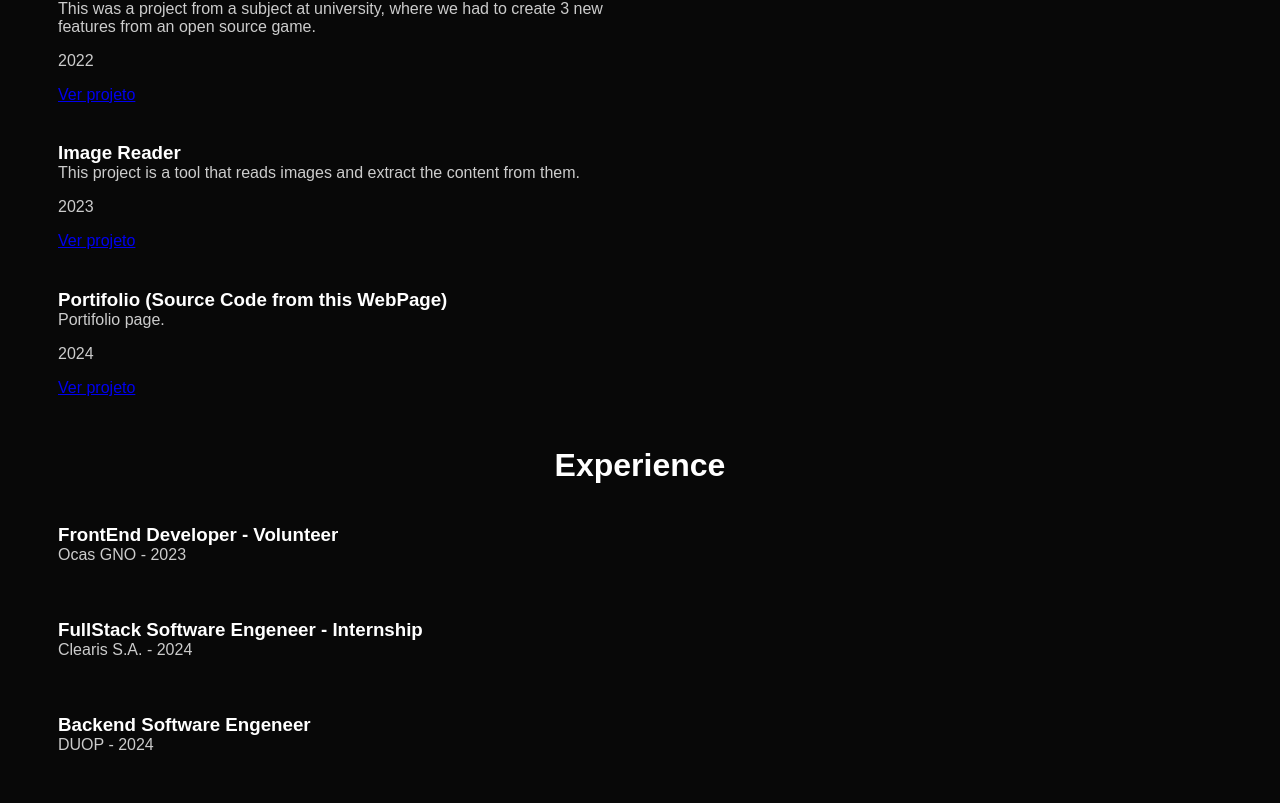
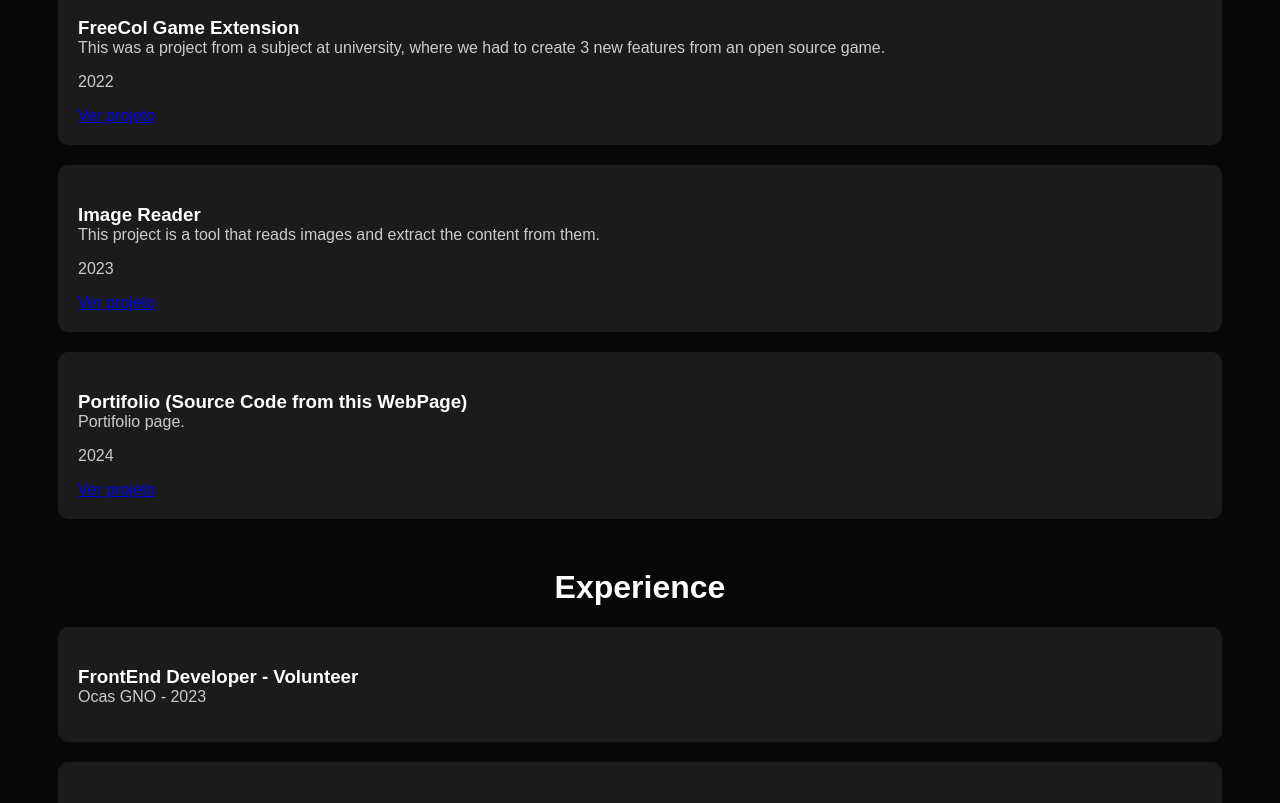
Before and after one commit to LemosFTW/portifolio, a Vue app: page / in a window 1280 px wide. Shown: the part 1293-2096 px from the top of the page. Before the commit the page ends 2071 px from the top, so only its background shows below. Built offline with nearby package versions, Linux system fonts and the light colour scheme.

Commit message:
adding card background

```diff
--- a/src/App.vue
+++ b/src/App.vue
@@ -44,7 +44,7 @@
     <div class="gridHalf">
       <div class="projectsContainer">
         <div v-for="project in projects" :key="project.title">
-          <div>
+          <div class="card">
             <h3>{{ project.title }}</h3>
             <p>{{ project.description }}</p>
             <p>{{ project.year }}</p>
@@ -60,7 +60,7 @@
     <div class="gridHalf">
       <div class="experienceContainer">
         <div v-for="exp in experience" :key="exp.title">
-          <div>
+          <div class="card">
             <h3>{{ exp.title }}</h3>
             <p>{{ exp.company }} - {{ exp.year }}</p>
           </div>
@@ -155,7 +155,7 @@ body {
 
 .gridHalf {
   display: grid;
-  grid-template-columns: 50% 50%;
+  grid-template-columns: 1fr 1fr;
   grid-column-start: 1;
   gap: 10px;
 }
@@ -220,6 +220,7 @@ body {
 }
 
 .projectsContainer {
+  grid-column: 1/-1;
   display: flex;
   flex-direction: column;
   gap: 20px;
@@ -240,6 +241,7 @@ body {
 }
 
 .experienceContainer {
+  grid-column: 1/-1;
   display: flex;
   flex-direction: column;
   gap: 20px;
@@ -335,4 +337,15 @@ body {
   min-width: 300px;
 }
 
+.card {
+  background-color: #1B1B1B;
+  border-radius: 10px;
+  padding: 20px;
+  grid-template-columns: 1fr;
+  /* grid-column-start: 1; */
+  /* grid-column-end: span 2; */
+
+
+}
+
 </style>
```
